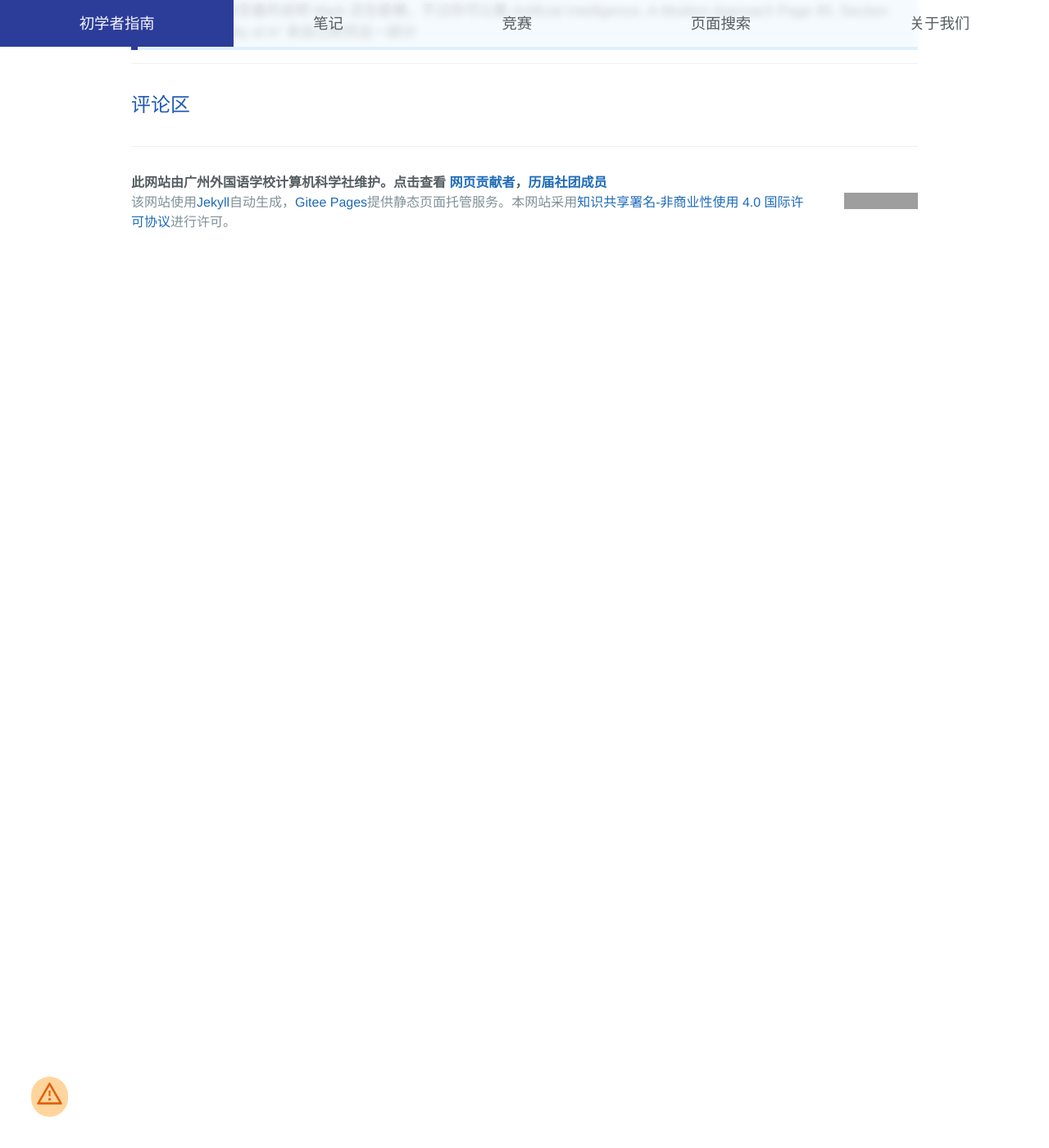
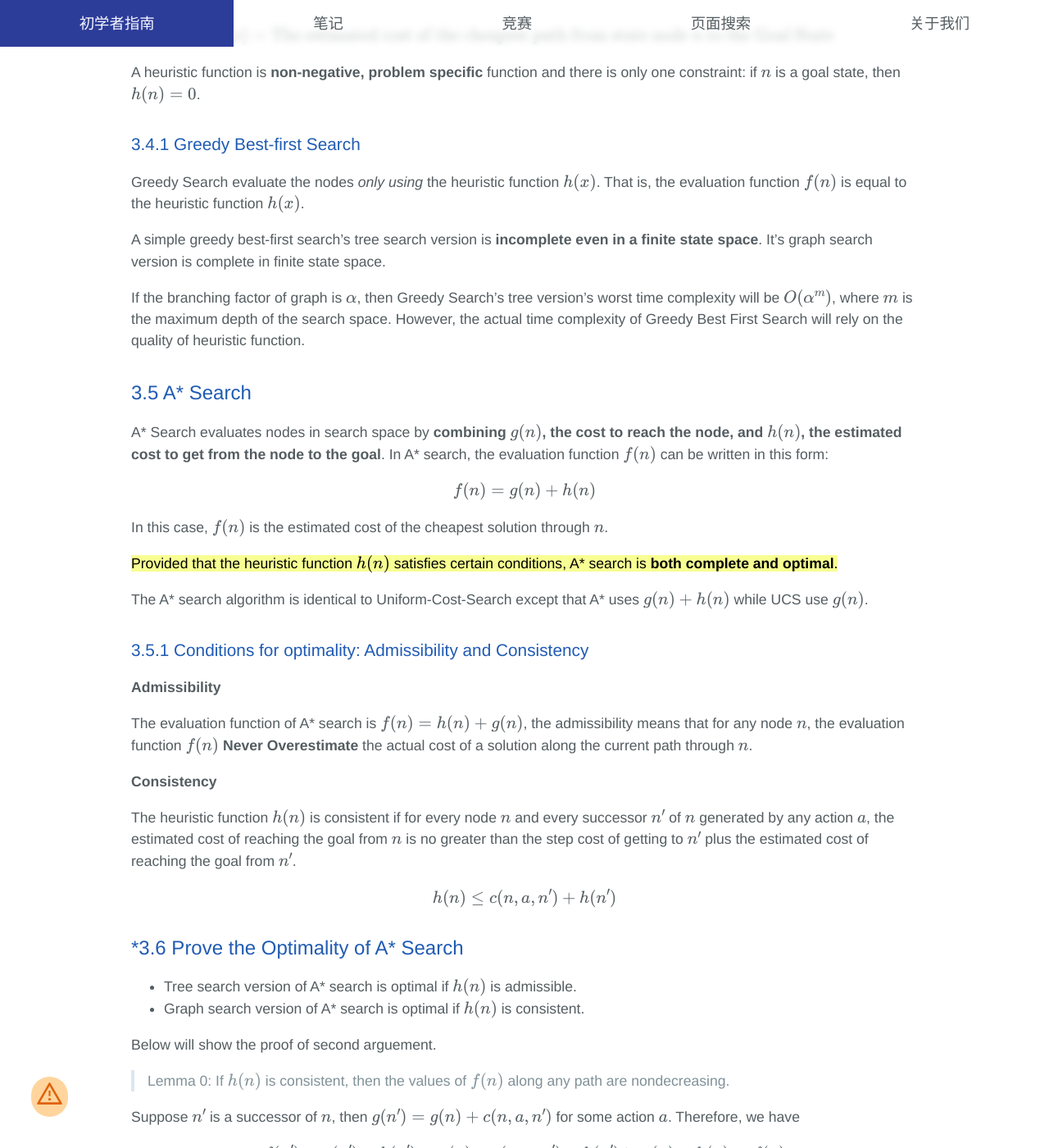
Before and after one commit to MarkChenYutian/gwcsclub, a Jekyll site: the page built from _posts/notes/cs188/2021-02-28-CS188-Chapter3.md, in a window 1280 px wide and 1400 px high, scrolled down 6137 px. Shown: the whole window at 82% size. Built offline with Jekyll 4.4.1, drawn with Linux system fonts in a browser that asks for light colours; nearby versions of some CDN libraries; formulas are drawn with MathJax 3; comment, search, counter and statistics services are not loaded; before the commit the page ends 6472 px from its top, so only the background shows below that; some of the changed text lies outside the part shown; grey boxes are pictures that could not be loaded.

Commit message:
Update Ch 3, Ch 5

```diff
--- a/_posts/notes/cs188/2021-02-28-CS188-Chapter3.md
+++ b/_posts/notes/cs188/2021-02-28-CS188-Chapter3.md
@@ -176,30 +176,85 @@ def uniformCostSearch(initialState, getSuccessor, getValidActions, getActionCost
 
 In Python, the priority queue is implemented by internal library `heapq`.
 
-### 3.4 Note: Tree Search and Graph Search
 
-Tree Search and Graph Search are two types of searching algorithms. Tree search is like a tree in graph theory - ther is *no loop* insied the state transition space. Therefore, any explored state node will NEVER be explored again.
+> **Tree Search** v. **Graph Search**
+>
+> Tree Search and Graph Search are two types of searching algorithms. Tree search is like a tree in graph theory - ther is *no loop* insied the state transition space. Therefore, any explored state node will NEVER be explored again.
+>
+> Graph Search, on the other hand, does not record the explored nodes in the state space. Everytime a Graph Search algorithm expand a node, all of its successor states will be added into the fringe. The cycle inside the graph is **redundant part** of a graph, which exists whever there is more than one way to get from one state to another.
 
-Graph Search, on the other hand, does not record the explored nodes in the state space. Everytime a Graph Search algorithm expand a node, all of its successor states will be added into the fringe. The cycle inside the graph is **redundant part** of a graph, which exists whever there is more than one way to get from one state to another.
 
-### 3.5 Informed Search
+
+> Symbols Used below
+>
+> | Symbol        | Meaning                                                      |
+> | ------------- | ------------------------------------------------------------ |
+> | $f(n)$        | The evaluation function for node $n$                         |
+> | $g(n)$        | The total cost to get to $n$ from initial state (node)       |
+> | $h(n)$        | The heuristic function that estimate the total cost to get to goal state from $n$ |
+> | $c(n, a, n')$ | The actual cost of getting from $n$ to $n'$ through action $a$ |
+
+### 3.4 Informed Search
 
 Greedy search is a form of **informed search**, that is, information other than the definition of search problem is used to find the goal state. The informed search can find solutions more efficiently than an uninformed strategy.
 
 Among many types of informed search, the **greedy search** is one of the most general approach.
 
 Each node is evaluated using an **evaluation function** $f(n)$. The evaluation function $f(n)$'s value is considered as a **cost estimate**. In Greedy Search, the node in fringe with *lowest* evaluation will be expanded first. For most of the evaluation function, there is a part of **heuristic function** (denoted as $h(n)$) that helps to estimate the cost from current node to the goal state.
+
 $$
 h(x) = \text{The estimated cost of the cheapest path from state node } n \text{ to the Goal State}
 $$
+
 A heuristic function is **non-negative, problem specific** function and there is only one constraint: if $n$ is a goal state, then $h(n) = 0$.
 
-> Note, the
-
-#### 3.5.1 Greedy Search
+#### 3.4.1 Greedy Best-first Search
 
 Greedy Search evaluate the nodes *only using* the heuristic function $h(x)$. That is, the evaluation function $f(n)$ is equal to the heuristic function $h(x)$.
 
+A simple greedy best-first search's tree search version is **incomplete even in a finite state space**. It's graph search version is complete in finite state space.
+
+If the branching factor of graph is $\alpha$, then Greedy Search's tree version's worst time complexity will be $O(\alpha^m)$, where $m$ is the maximum depth of the search space. However, the actual time complexity of Greedy Best First Search will rely on the quality of heuristic function.
+
+### 3.5 A\* Search
+
+A\* Search evaluates nodes in search space by **combining $g(n)$, the cost to reach the node, and $h(n)$, the estimated cost to get from the node to the goal**. In A\* search, the evaluation function $f(n)$ can be written in this form:
+
+$$ f(n) = g(n) + h(n) $$
+
+In this case, $f(n)$ is the estimated cost of the cheapest solution through $n$.
+
+<mark>Provided that the heuristic function $h(n)$ satisfies certain conditions, A* search is <b>both complete and optimal</b>.</mark>
+
+The A\* search algorithm is identical to Uniform-Cost-Search except that A\* uses $g(n) + h(n)$ while UCS use $g(n)$.
+
+#### 3.5.1 Conditions for optimality: Admissibility and Consistency
+
+**Admissibility**
+
+The evaluation function of A\* search is $f(n) = h(n) + g(n)$, the admissibility means that for any node $n$, the evaluation function $f(n)$ <b>Never Overestimate</b> the actual cost of a solution along the current path through $n$.
+
+**Consistency**
+
+The heuristic function $h(n)$ is consistent if for every node $n$ and every successor $n'$ of $n$ generated by any action $a$, the estimated cost of reaching the goal from $n$ is no greater than the step cost of getting to $n'$ plus the estimated cost of reaching the goal from $n'$.
+
+$$h(n) \leq c(n, a, n') + h(n')$$
+
 ### \*3.6 Prove the Optimality of A\* Search
 
-<div class="info">如果这里还是空着的说明 Mark 还在偷懒，不过你可以看 <em>Artificial Intelligence, A Modern Approach</em> Page 95, Section 3.5 - Optimality of A* 来自己研究这一部分</div>
+* Tree search version of A\* search is optimal if $h(n)$ is admissible.
+* Graph search version of A\* search is optimal if $h(n)$ is consistent.
+
+Below will show the proof of second arguement.
+
+> Lemma 0: If $h(n)$ is consistent, then the values of $f(n)$ along any path are nondecreasing.
+
+Suppose $n'$ is a successor of $n$, then $g(n') = g(n) + c(n, a, n')$ for some action $a$. Therefore, we have
+
+$$f(n') = g(n') + h(n') = g(n) + c(n, a, n') + h(n') \geq g(n) + h(n) = f(n)$$
+
+> Lemma 1 Whenever A\* selects a node $n$ for expansion, the optimal path to that node has been found.
+
+Suppose this is not the case and there exist a path passing through node $n'$ and reach $n$ with lower cost, there will exist a conflict: Accroading to lemma 0, the $f(n)$ along any path are nondecreasing, then $f(n') \leq f(n)$, which means that $n'$ is explored before $n$ is selected by A\* algorithm.
+
+From these two lemma, we can draw conclusion that **A\* search expand nodes in the non-decreasing order of $f(n)$**. For goal node, $f(n) = g(n)$ (as $h(n) = 0$), so the first selected goal node must be the goal node with minimum $g(n)$.
--- a/css/personalize.css
+++ b/css/personalize.css
@@ -303,6 +303,7 @@
   border-radius: 10px;
   height: 80%;
   width: 80%;
+  display: inline;
 }
 
 /* <details> tag improvement */
```
Also changed, not shown: _posts/notes/cs188/2021-02-24-CS188-Home.md (+4 -3 lines), _posts/notes/cs188/2021-04-22-CS188-Chapter5.md (added, +31 -0 lines).
